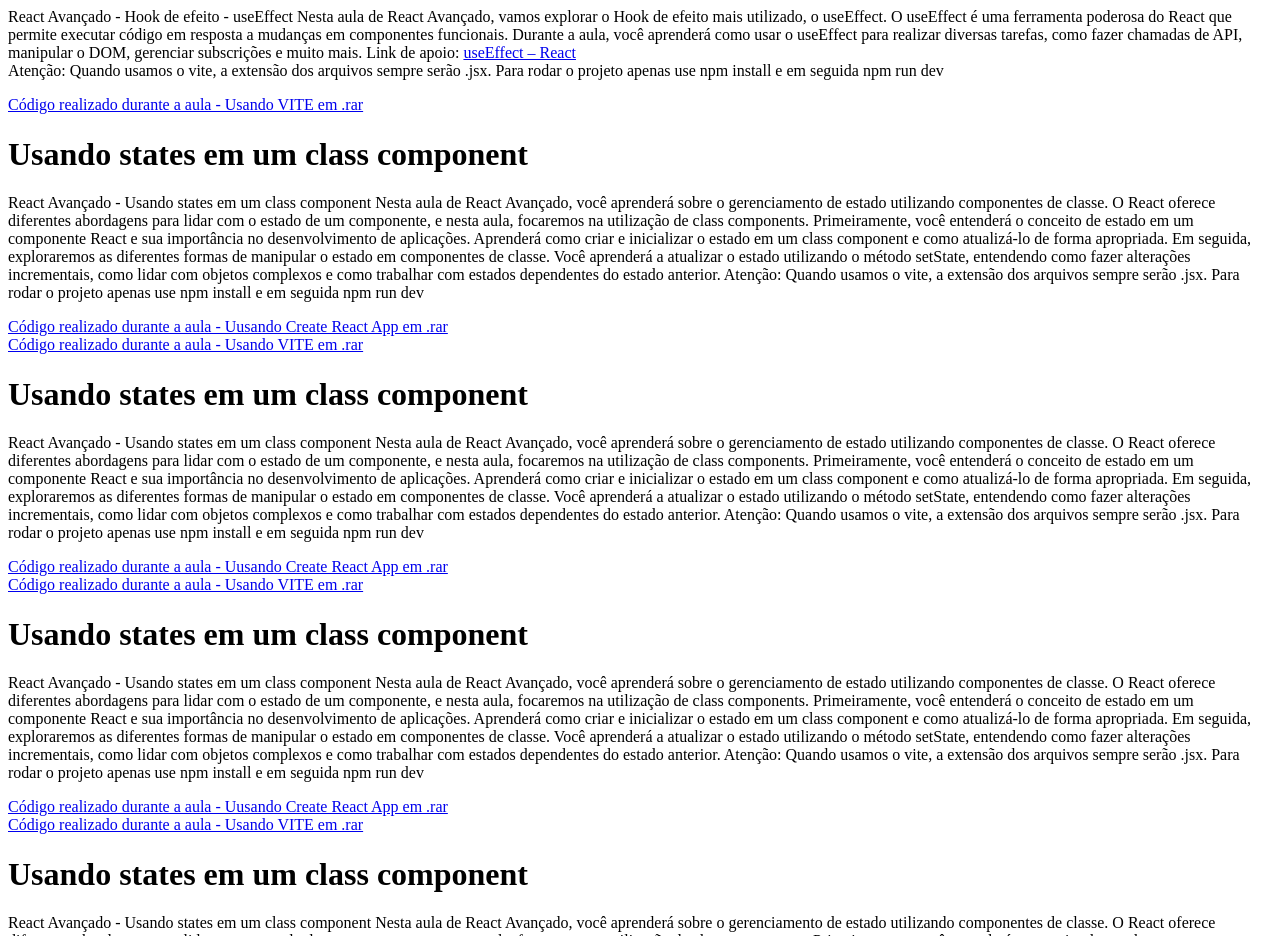
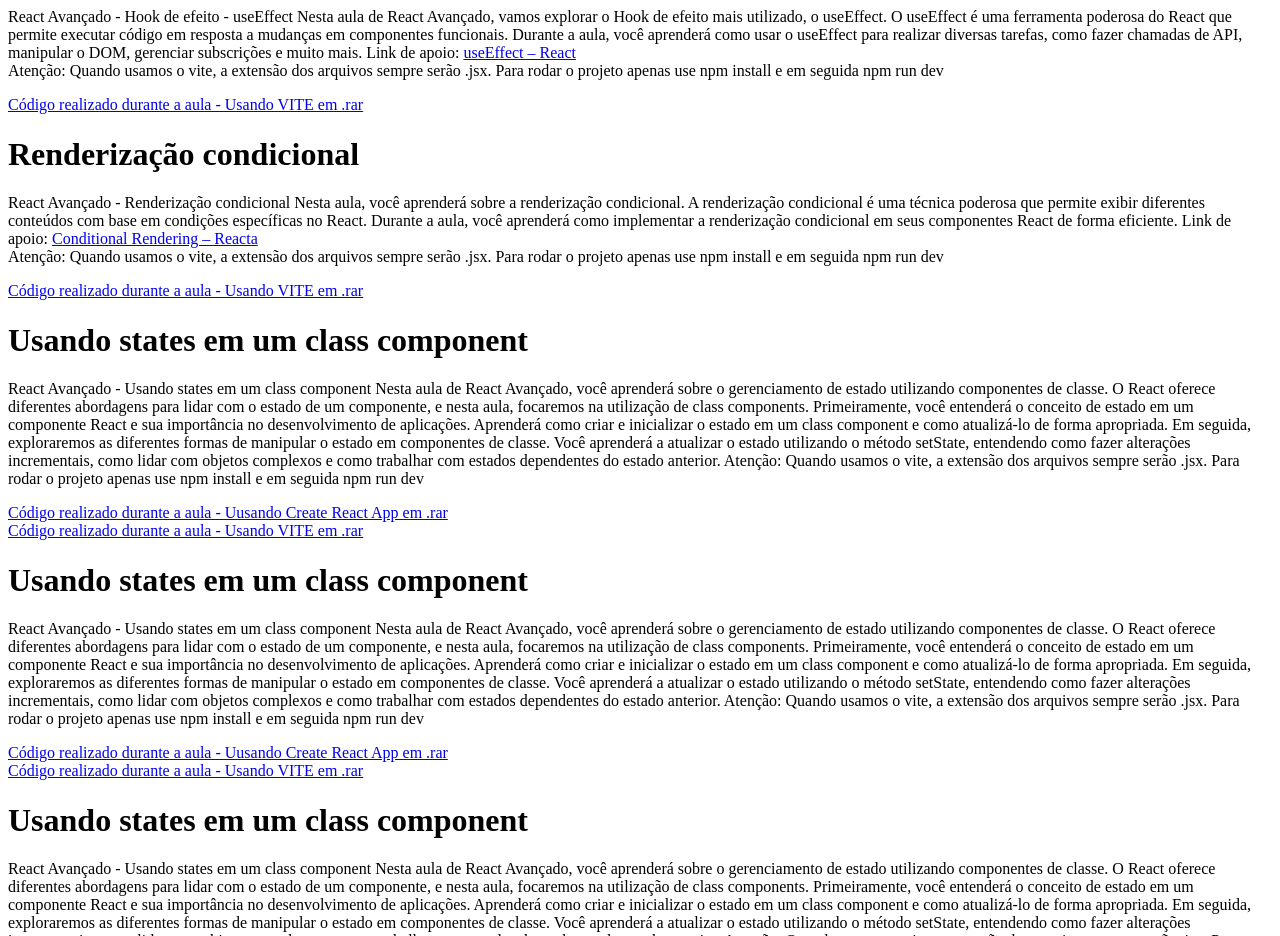
Before and after one commit to FlaviaColiv/JEST_REACT, a plain HTML site: page REACT AVANÇADO/index.html in a window 1280 px wide. Shown: the part 1740-2676 px from the top of the page. Drawn offline with Linux system fonts and the light colour scheme.

Commit message:
reaAvanc 030325 10

```diff
--- a/REACT AVANÇADO/index.html
+++ b/REACT AVANÇADO/index.html
@@ -192,27 +192,23 @@
             Usando VITE em .rar</a>
     </div>
 
+    <!-- ok -->
     <div>
-        <h1>Usando states em um class component</h1>
+        <h1>Renderização condicional</h1>
         <p>
-            React Avançado - Usando states em um class component
-            Nesta aula de React Avançado, você aprenderá sobre o gerenciamento de estado utilizando componentes de
-            classe. O React oferece diferentes abordagens para lidar com o estado de um componente, e nesta aula,
-            focaremos na utilização de class components.
+            React Avançado - Renderização condicional
+            Nesta aula, você aprenderá sobre a renderização condicional. A renderização condicional é uma técnica poderosa que permite exibir diferentes conteúdos com base em condições específicas no React.
 
-            Primeiramente, você entenderá o conceito de estado em um componente React e sua importância no
-            desenvolvimento de aplicações. Aprenderá como criar e inicializar o estado em um class component e como
-            atualizá-lo de forma apropriada.
+            Durante a aula, você aprenderá como implementar a renderização condicional em seus componentes React de forma eficiente.
 
-            Em seguida, exploraremos as diferentes formas de manipular o estado em componentes de classe. Você aprenderá
-            a atualizar o estado utilizando o método setState, entendendo como fazer alterações incrementais, como lidar
-            com objetos complexos e como trabalhar com estados dependentes do estado anterior.
-            Atenção: Quando usamos o vite, a extensão dos arquivos sempre serão .jsx. Para rodar o projeto apenas use
-            npm install e em seguida npm run dev
+            Link de apoio:
+
+             <a href="https://react.dev/learn/conditional-rendering">Conditional Rendering – Reacta</a>
+            <br>
+            Atenção: Quando usamos o vite, a extensão dos arquivos sempre serão .jsx. Para rodar o projeto apenas use npm install e em seguida npm run dev
         </p>
 
-        <a href="./arquivos/react-estado.rar">Código realizado durante a aula - Uusando Create React App em .rar</a> <br>
-        <a href="./arquivos/React Avançado - Usando states em um class component.zip">Código realizado durante a aula -
+        <a href="./arquivos/Renderização condicional.zip">Código realizado durante a aula -
             Usando VITE em .rar</a>
     </div>
 
```
Also changed, not shown: 1 other file.
